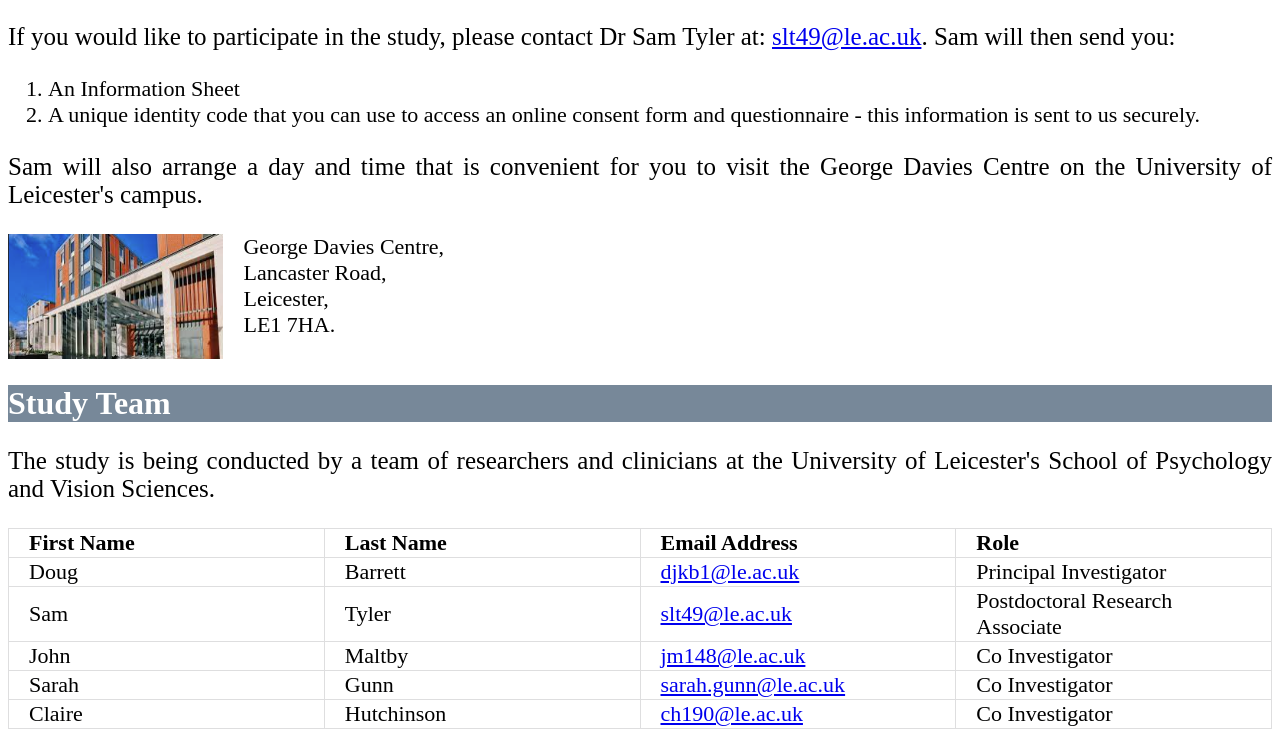
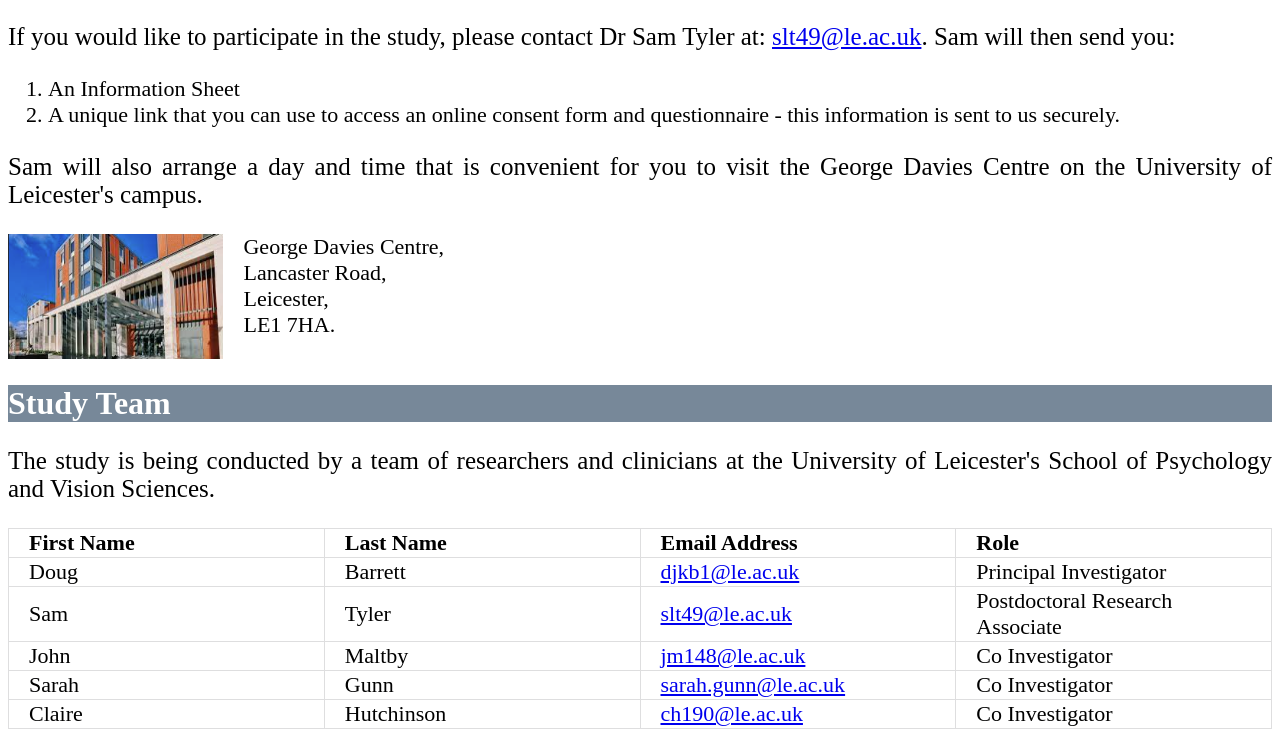
Before and after one commit to BarrettLabPTSD/PTSD_Website, a plain HTML site: page index.html in a window 1280 px wide. Shown: the part 1746-2493 px from the top of the page. Drawn offline with Linux system fonts and the light colour scheme.

Commit message:
Line 90 - changed wording from unique identity code to unique link

```diff
--- a/index.html
+++ b/index.html
@@ -87,7 +87,7 @@
 
     <ol>
         <li style="font-size: 22px"><p.2>An Information Sheet</p.2></li>
-        <li style="font-size: 22px"><p.2>A unique identity code that you can use to access an online consent form and questionnaire - this information is sent to us securely.</p.2></li>
+        <li style="font-size: 22px"><p.2>A unique link that you can use to access an online consent form and questionnaire - this information is sent to us securely.</p.2></li>
     </ol>
 
     <p>Sam will also arrange a day and time that is convenient for you to visit the George Davies Centre on the University of Leicester's campus.</p>
```
